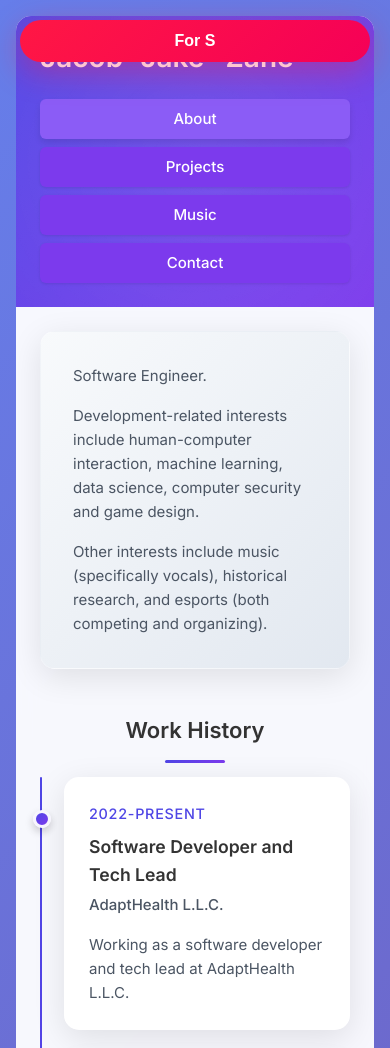
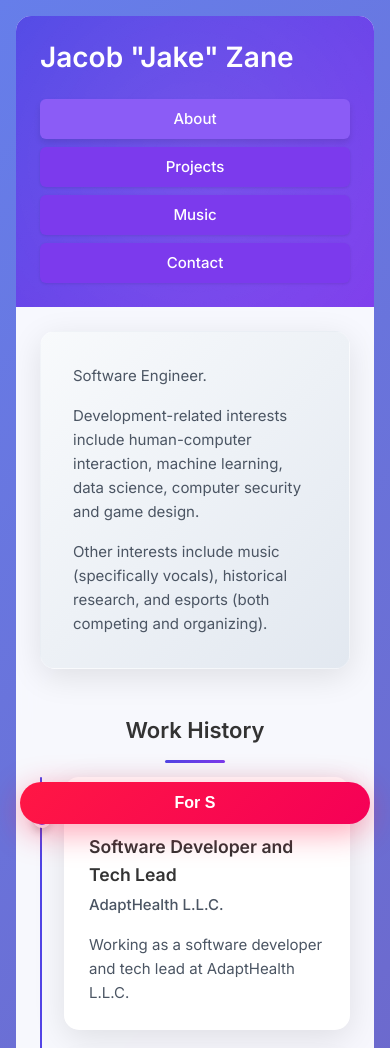
Before and after one commit to jzane8/jzane8.github.io, a PHP site: page / in a window 390 px wide. Shown: the top 1048 px of the page. Run offline with PHP 8.4, Linux system fonts and the light colour scheme.

Commit message:
mobilebutton

```diff
--- a/css/jakestyle.css
+++ b/css/jakestyle.css
@@ -524,7 +524,7 @@ li {
 .theme-toggle-mobile {
   display: none;
   position: fixed;
-  top: 20px;
+  bottom: 20px;
   left: 20px;
   right: 20px;
   width: auto;
```
